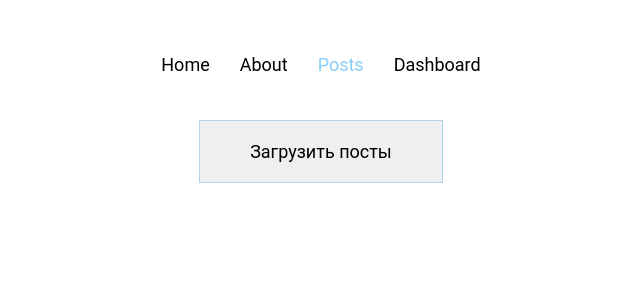
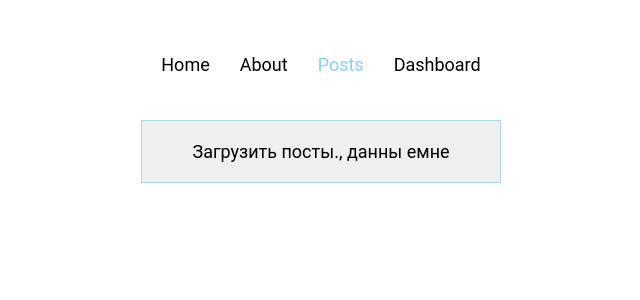
Before and after one commit to Deddoctor30/Test, a React (Create React App) app: page /posts in a window 1280 px wide. Shown: the top 300 px of the page, without its empty margins (319-959 px from the left). Built offline with nearby package versions, Linux system fonts and the light colour scheme.

Commit message:
add some in posts

```diff
--- a/src/pages/Posts/Posts.tsx
+++ b/src/pages/Posts/Posts.tsx
@@ -39,7 +39,7 @@ const Posts = () => {
           ))}
       </div>
       <button className={styles.posts__button} onClick={() => fetchPosts()}>
-        Загрузить посты
+        Загрузить посты., данны емне
       </button>
     </div>
   );
```
